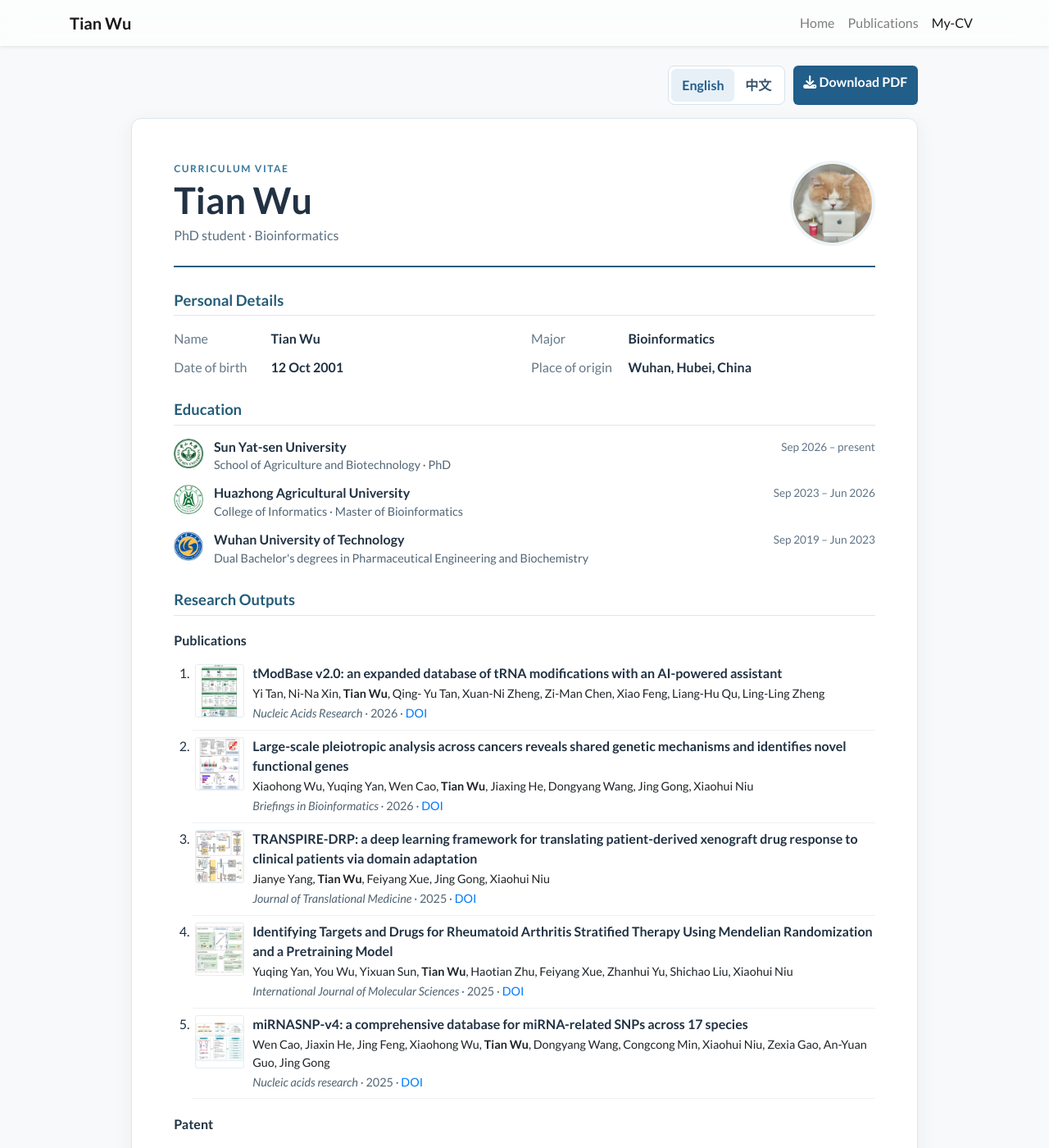
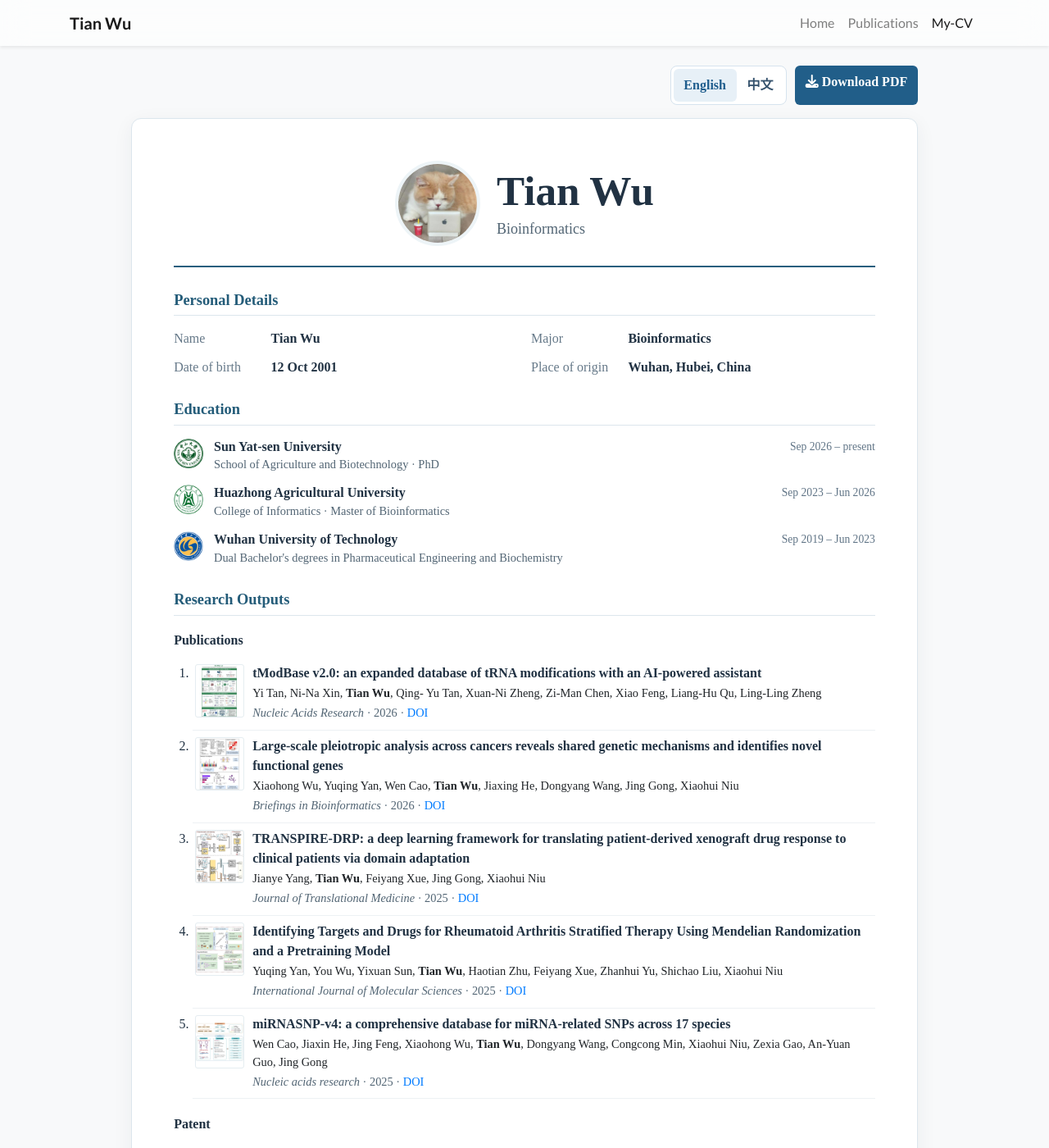
Before and after one commit to QuaSiMoDooooo/QuaSiMoDooooo.github.io, a Jekyll site: the page built from my-cv.html, in a window 1280 px wide and 1400 px high. Shown: the whole window at 82% size. Built offline with Jekyll 4.4.1, drawn with Linux system fonts in a browser that asks for light colours; nearby versions of some CDN libraries; a style sheet for code colours, icons or effects is not loaded.

Commit message:
style: refine CV header and typography

```diff
--- a/assets/css/cv.css
+++ b/assets/css/cv.css
@@ -1,3 +1,6 @@
+.cv-toolbar, .cv-sheet {
+    font-family: "Times New Roman", SimSun, serif;
+}
 .cv-toolbar {
     display: flex;
     justify-content: flex-end;
@@ -12,10 +15,10 @@
 .cv-download { background: #215e89; color: white; }
 .cv-download:hover, .cv-download:focus { color: white; text-decoration: none; background: #194e73; }
 .cv-sheet { max-width: 960px; margin: 0 auto 3rem; padding: clamp(1.25rem, 4vw, 3.5rem); border: 1px solid #dce6ed; border-radius: 12px; background: white; box-shadow: 0 6px 25px rgba(38, 59, 76, 0.06); color: #213243; }
-.cv-header { display: flex; align-items: center; justify-content: space-between; gap: 1rem; padding-bottom: 1.5rem; border-bottom: 2px solid #295f7e; }
-.cv-header h1 { margin: 0.2rem 0; font-size: clamp(2rem, 4vw, 2.8rem); }
-.cv-eyebrow { margin: 0; color: #397699; letter-spacing: 0.13em; font-size: .75rem; font-weight: 700; }
-.cv-subtitle { margin: 0; color: #5b7082; }
+.cv-header { display: flex; align-items: center; justify-content: center; gap: 1.25rem; padding-bottom: 1.5rem; border-bottom: 2px solid #295f7e; }
+.cv-heading { display: flex; flex-direction: column; justify-content: center; gap: 0.5rem; min-height: 104px; }
+.cv-header h1 { margin: 0; font-size: clamp(2.5rem, 4vw, 3.2rem); line-height: 1.05; }
+.cv-major { margin: 0; color: #526574; font-size: 1.125rem; line-height: 1.25; }
 .cv-avatar { flex: 0 0 auto; border: 4px solid #edf4f7; border-radius: 50%; object-fit: cover; }
 .cv-section { margin-top: 1.8rem; }
 .cv-section h2 { margin: 0 0 1rem; padding-bottom: .45rem; border-bottom: 1px solid #dce6ed; color: #245c79; font-size: 1.15rem; }
@@ -49,6 +52,7 @@
     .cv-education { grid-template-columns: 36px minmax(0, 1fr); }
     .cv-education time { grid-column: 2; }
     .cv-avatar { width: 80px; height: 80px; }
+    .cv-heading { min-height: 80px; }
     .cv-internship { flex-direction: column; gap: .2rem; }
 }
 @media print {
@@ -60,6 +64,7 @@
     .cv-header { padding-bottom: .5rem; }
     .cv-header h1 { font-size: 21pt; }
     .cv-avatar { width: 68px; height: 68px; }
+    .cv-heading { min-height: 68px; gap: .25rem; }
     .cv-section { margin-top: .8rem; }
     .cv-section h2 { margin-bottom: .4rem; font-size: 12pt; }
     .cv-education { margin: .4rem 0; }
--- a/my-cv.html
+++ b/my-cv.html
@@ -3,22 +3,21 @@ layout: default
 title: My CV
 navbar_title: My-CV
 ---
-<link rel="stylesheet" href="{{ '/assets/css/cv.css' | relative_url }}">
+<link rel="stylesheet" href="{{ '/assets/css/cv.css' | relative_url }}?v=2">
 <div class="cv-toolbar">
   <div class="cv-language" role="group" aria-label="CV language">
     <button type="button" data-set-language="en" aria-pressed="true">English</button>
     <button type="button" data-set-language="zh" aria-pressed="false">中文</button>
   </div>
-  <a class="cv-download" id="cv-download" href="{{ '/assets/cv/tian-wu-cv-en.pdf' | relative_url }}" data-en-href="{{ '/assets/cv/tian-wu-cv-en.pdf' | relative_url }}" data-zh-href="{{ '/assets/cv/tian-wu-cv-zh.pdf' | relative_url }}" download><i class="fas fa-download" aria-hidden="true"></i> <span data-en="Download PDF" data-zh="下载 PDF">Download PDF</span></a>
+  <a class="cv-download" id="cv-download" href="{{ '/assets/cv/tian-wu-cv-en.pdf?v=2' | relative_url }}" data-en-href="{{ '/assets/cv/tian-wu-cv-en.pdf?v=2' | relative_url }}" data-zh-href="{{ '/assets/cv/tian-wu-cv-zh.pdf?v=2' | relative_url }}" download><i class="fas fa-download" aria-hidden="true"></i> <span data-en="Download PDF" data-zh="下载 PDF">Download PDF</span></a>
 </div>
 <article class="cv-sheet">
   <header class="cv-header">
-    <div>
-      <p class="cv-eyebrow" data-en="CURRICULUM VITAE" data-zh="个人简历">CURRICULUM VITAE</p>
+    <img src="{{ site.data.profile.portrait_url | relative_url }}" class="cv-avatar" alt="Tian Wu" width="104" height="104">
+    <div class="cv-heading">
       <h1 data-en="Tian Wu" data-zh="吴天">Tian Wu</h1>
-      <p class="cv-subtitle" data-en="PhD student · Bioinformatics" data-zh="博士研究生 · 生物信息学">PhD student · Bioinformatics</p>
+      <p class="cv-major" data-en="Bioinformatics" data-zh="生物信息学">Bioinformatics</p>
     </div>
-    <img src="{{ site.data.profile.portrait_url | relative_url }}" class="cv-avatar" alt="Tian Wu" width="104" height="104">
   </header>
   <section class="cv-section">
     <h2 data-en="Personal Details" data-zh="基本资料">Personal Details</h2>
```
Also changed, not shown: 2 other files.
